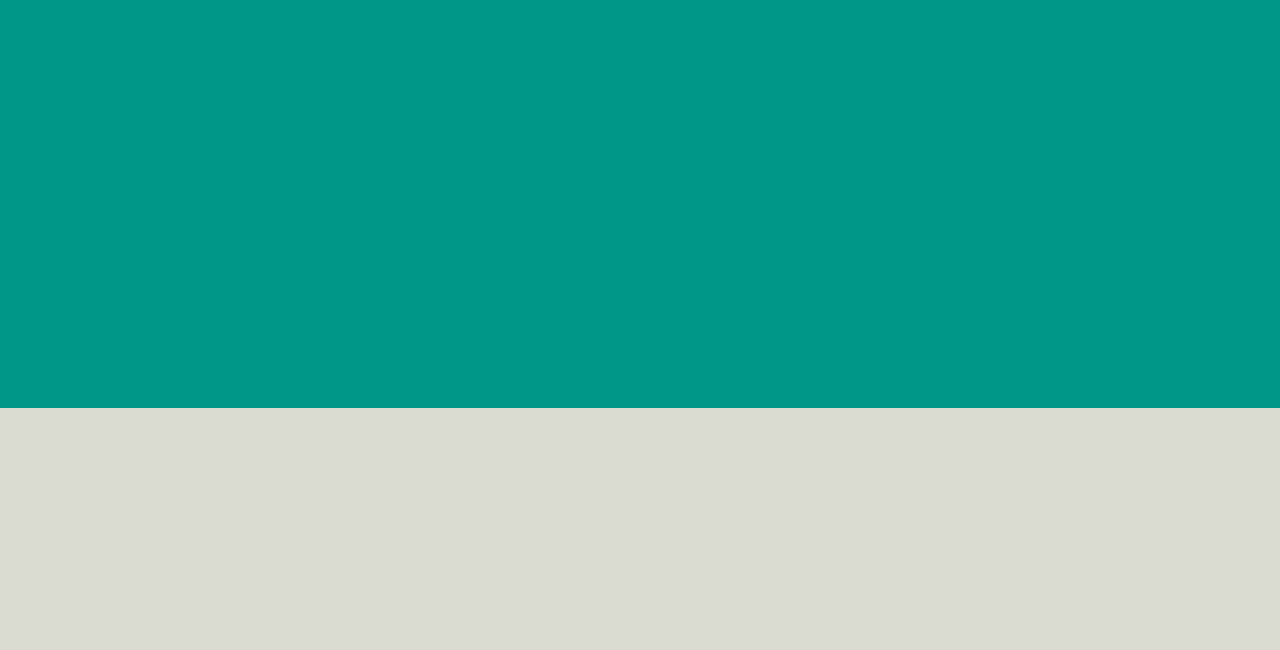
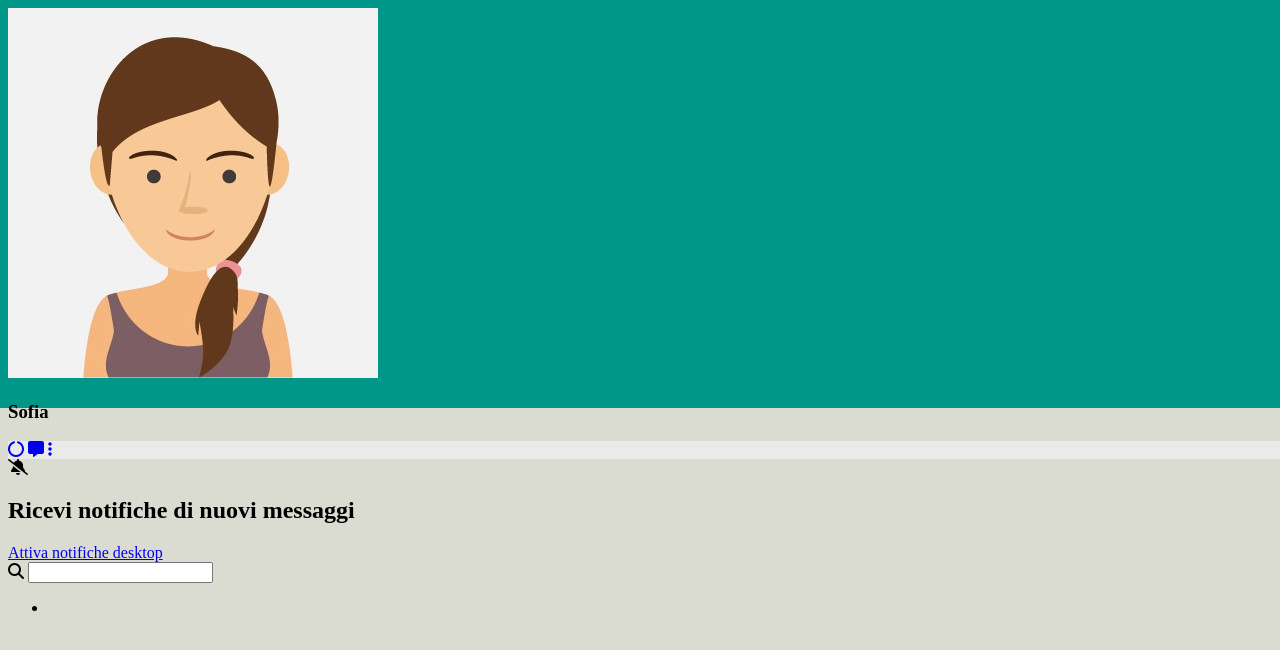
Before and after one commit to Aribunfi/vue-boolzapp, a plain HTML site: page index.html in a window 1280 px wide. Drawn offline with nearby package versions, Linux system fonts and the light colour scheme.

Commit message:
elementi colonna di sinistra

```diff
--- a/index.html
+++ b/index.html
@@ -31,7 +31,47 @@
 
     <div class="container">
         <div class="row">
-            <div class="col-12">
+            <div class="col-8">
+                <div class="col-3">
+                    <nav>
+                        <div class="menu-left">
+                            <img src="./img/avatar_io.jpg" alt="">
+                            <h3>Sofia</h3>
+                        </div>
+                        <div class="menu-right">
+                            <a href="#"><i class="fa-solid fa-circle-notch"></i></a>
+                            <a href="#"><i class="fa-solid fa-message"></i></a>
+                            <a href="#"><i class="fa-solid fa-ellipsis-vertical"></i></a>
+                        </div>
+                    </nav>
+
+                    <div class="notify-banner">
+                        <span><i class="fa-solid fa-bell-slash"></i></span>
+                        <h2>Ricevi notifiche di nuovi messaggi</h2>
+                        <a href="#">Attiva notifiche desktop</a>
+                    </div>
+
+
+                    <div class="search-bar">
+                        <span><i class="fa-solid fa-magnifying-glass"></i></span>
+                        <input type="text">
+                    </div>
+
+                    <ul class="user-list">
+                        <li class="user-list-item">
+                            <img src="" alt="">
+                            <h3></h3>
+                            <h4></h4>
+                            <span class="orario"></span>
+
+                        </li>
+
+                    </ul>
+
+
+
+                </div>
+                <div class="col-5"></div>
 
             </div>
         </div>
--- a/style.css
+++ b/style.css
@@ -7,3 +7,7 @@ body {
             #dadbd1 50%,
             #dadbd1 100%);
 }
+
+.menu-right {
+    background-color: #eaeaea;
+}
```
